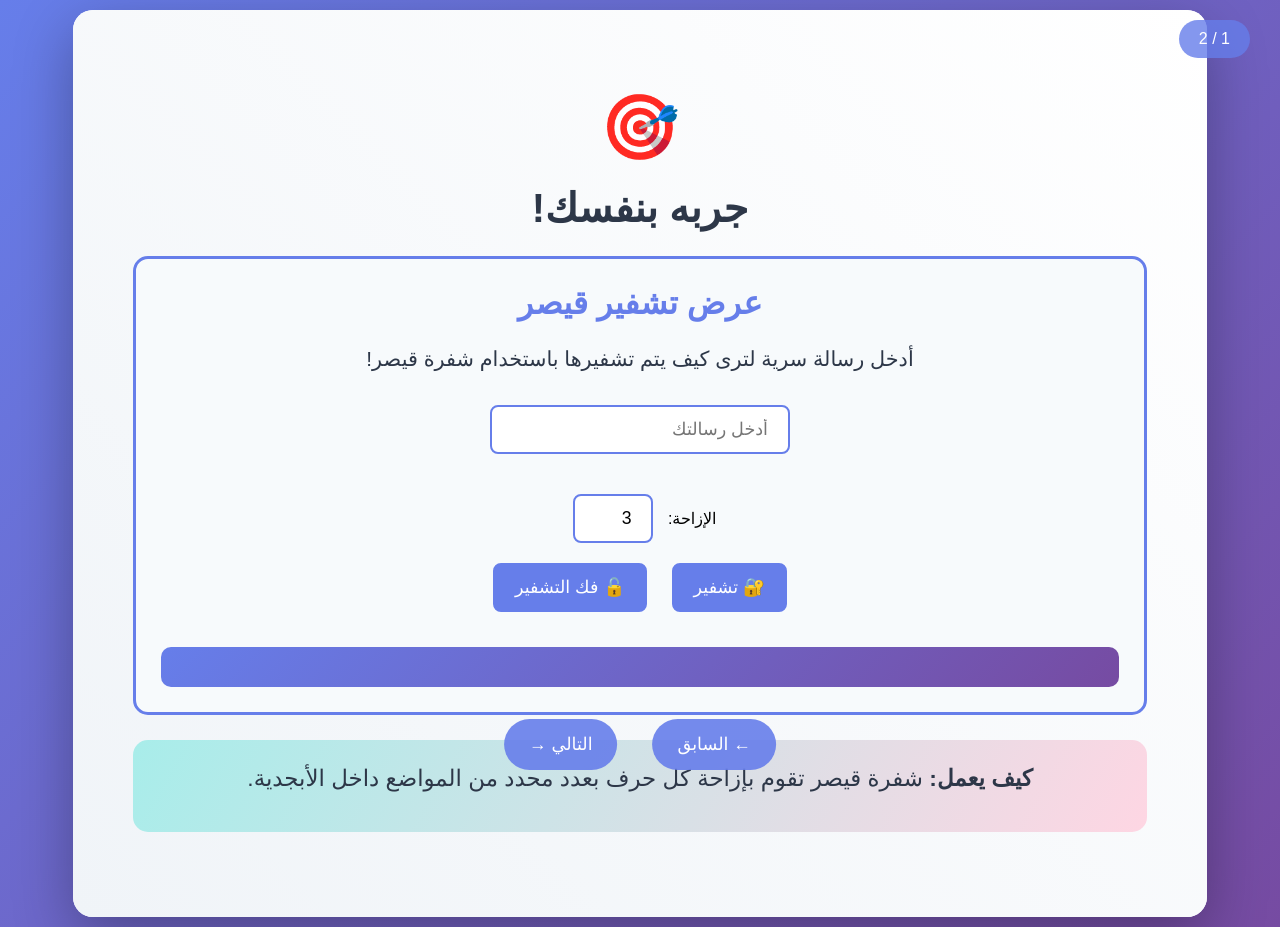
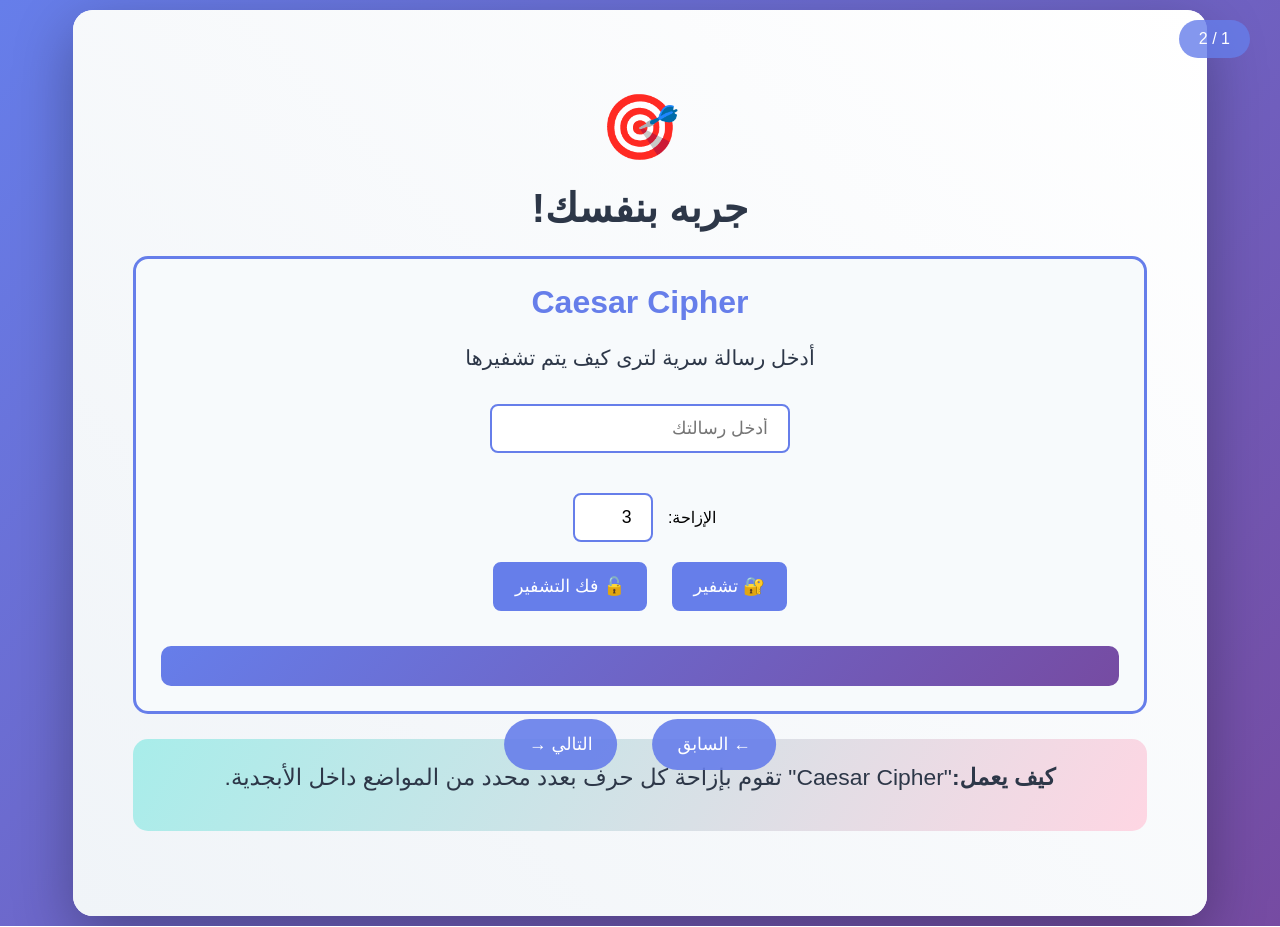
Before and after one commit to Ahmadv01/Cryptography-activites, a plain HTML site: page index.html in a window 1280 px wide. Drawn offline with Linux system fonts and the light colour scheme.

Commit message:
Update index.html

```diff
--- a/index.html
+++ b/index.html
@@ -347,8 +347,8 @@
             <div class="emoji">🎯</div>
             <h2>جربه بنفسك!</h2>
             <div class="interactive-demo">
-                <h3>عرض تشفير قيصر</h3>
-                <p>أدخل رسالة سرية لترى كيف يتم تشفيرها باستخدام شفرة قيصر!</p>
+                <h3>Caesar Cipher</h3>
+                <p>أدخل رسالة سرية لترى كيف يتم تشفيرها </p>
                 <div style="margin: 20px 0;">
                     <input type="text" id="plaintext" placeholder="أدخل رسالتك" style="width: 300px;">
                 </div>
@@ -365,12 +365,12 @@
                 <div id="result"></div>
             </div>
             <div class="info-box">
-                <p><strong>كيف يعمل:</strong> شفرة قيصر تقوم بإزاحة كل حرف بعدد محدد من المواضع داخل الأبجدية.</p>
+                <p><strong>كيف يعمل:</strong>"Caesar Cipher" تقوم بإزاحة كل حرف بعدد محدد من المواضع داخل الأبجدية.</p>
             </div>
         </div>
         <div class="slide">
             <div class="emoji">🎯</div>
-            <h2>التحدي النهائي!</h2>
+            <h2>جربه بنفسك!</h2>
             <div class="interactive-demo">
                 <h3>اختبار قوة كلمة المرور</h3>
                 <p>أدخل كلمة مرور لترى كم من الوقت ستستغرق لاختراقها:</p>
```
